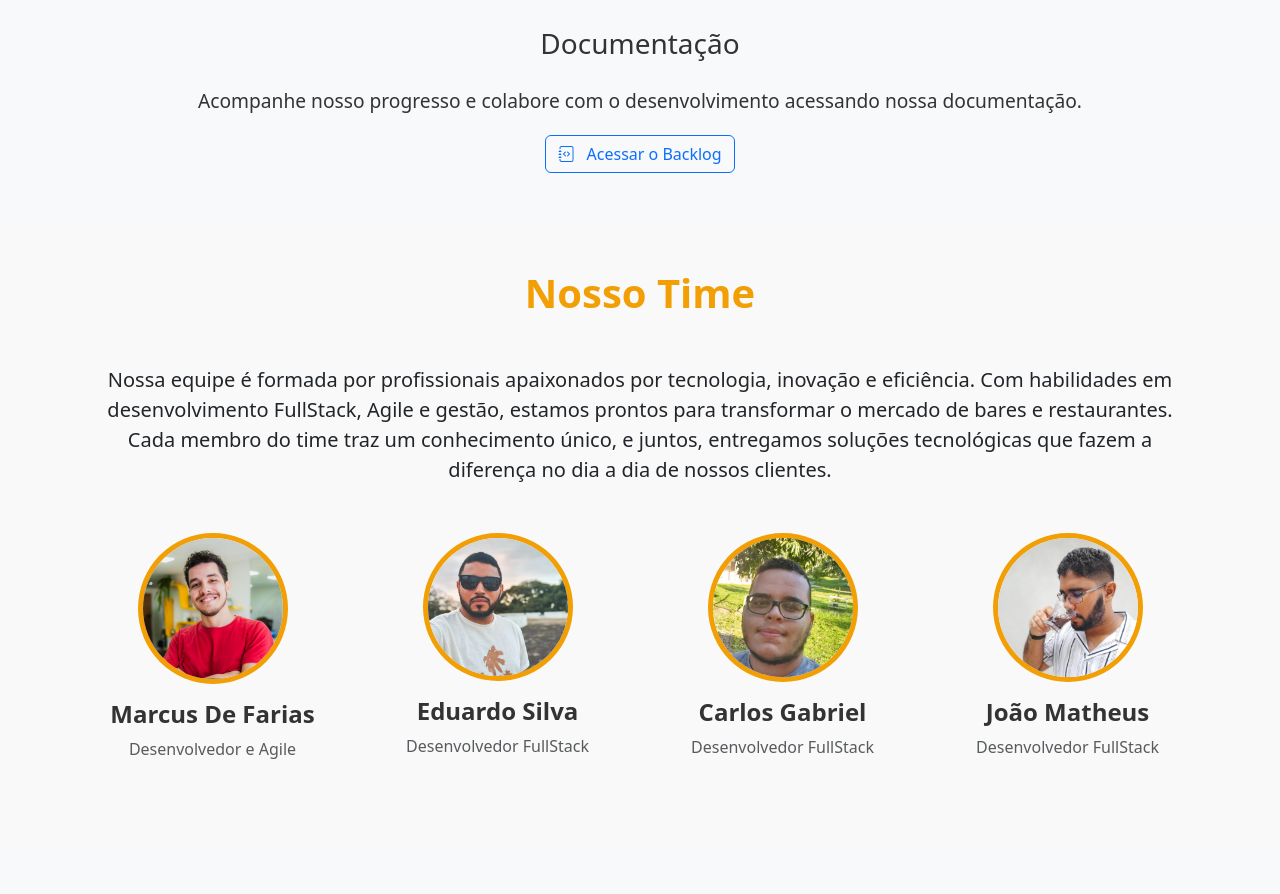
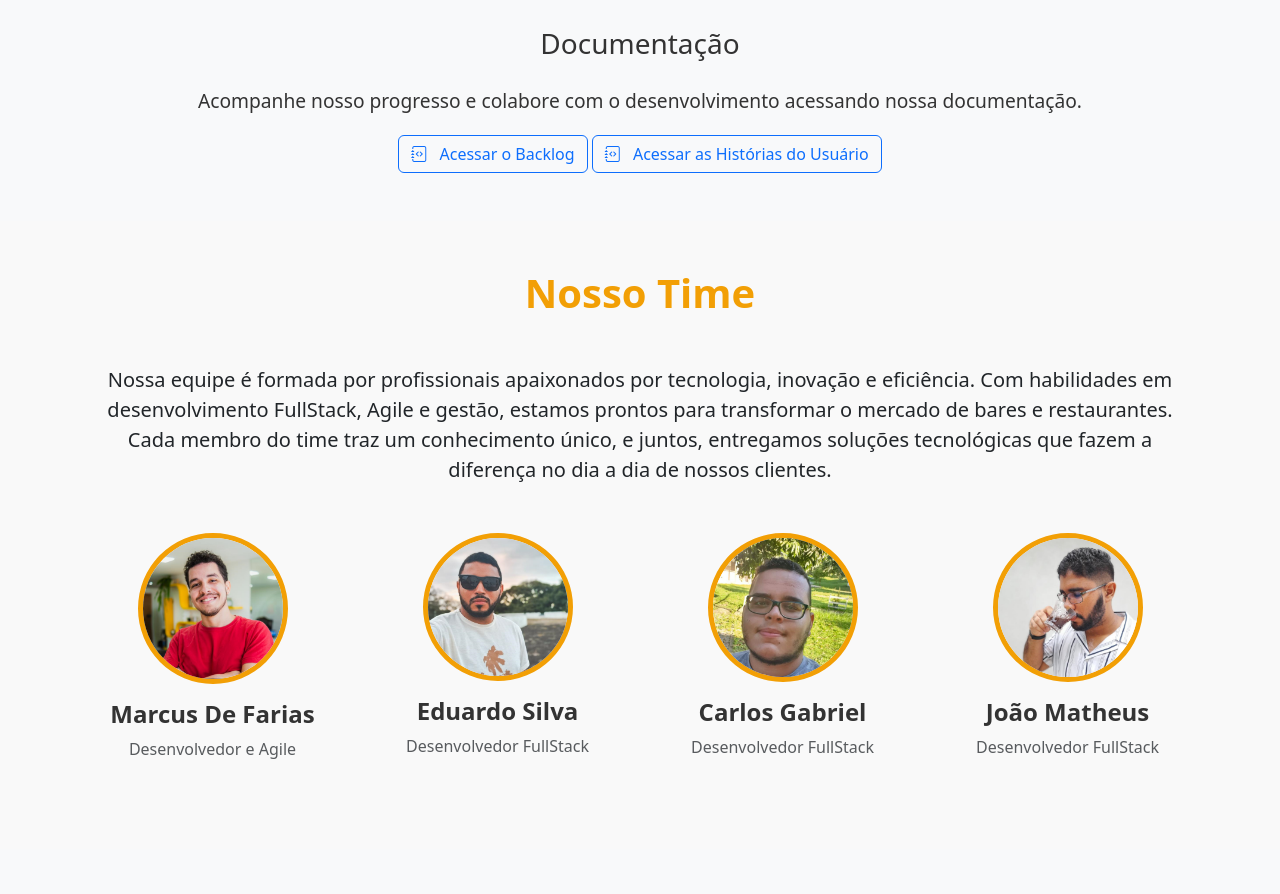
Before and after one commit to Smart-Pub-Technology/smartpub-website, a plain HTML site: page index.html in a window 1280 px wide. Shown: the part 1220-2114 px from the top of the page. Drawn offline with nearby package versions, Linux system fonts and the light colour scheme.

Commit message:
historias

```diff
--- a/index.html
+++ b/index.html
@@ -169,6 +169,9 @@
             <a href="https://discente-team-e07j3kou.atlassian.net/jira/software/projects/SCRUM/boards/1/backlog" target="_blank" class="btn btn-outline-primary">
                 <i class="bi bi-journal-code me-2"></i> Acessar o Backlog
             </a>
+            <a href="https://docs.google.com/document/d/1JAEggemzyfTRLWgPOGnTrHsEMpgufneHXRBO2RD6Cqo/edit?pli=1&tab=t.0" target="_blank" class="btn btn-outline-primary">
+                <i class="bi bi-journal-code me-2"></i> Acessar as Histórias do Usuário
+            </a>
         </div>
     </div>
 </section>
```
